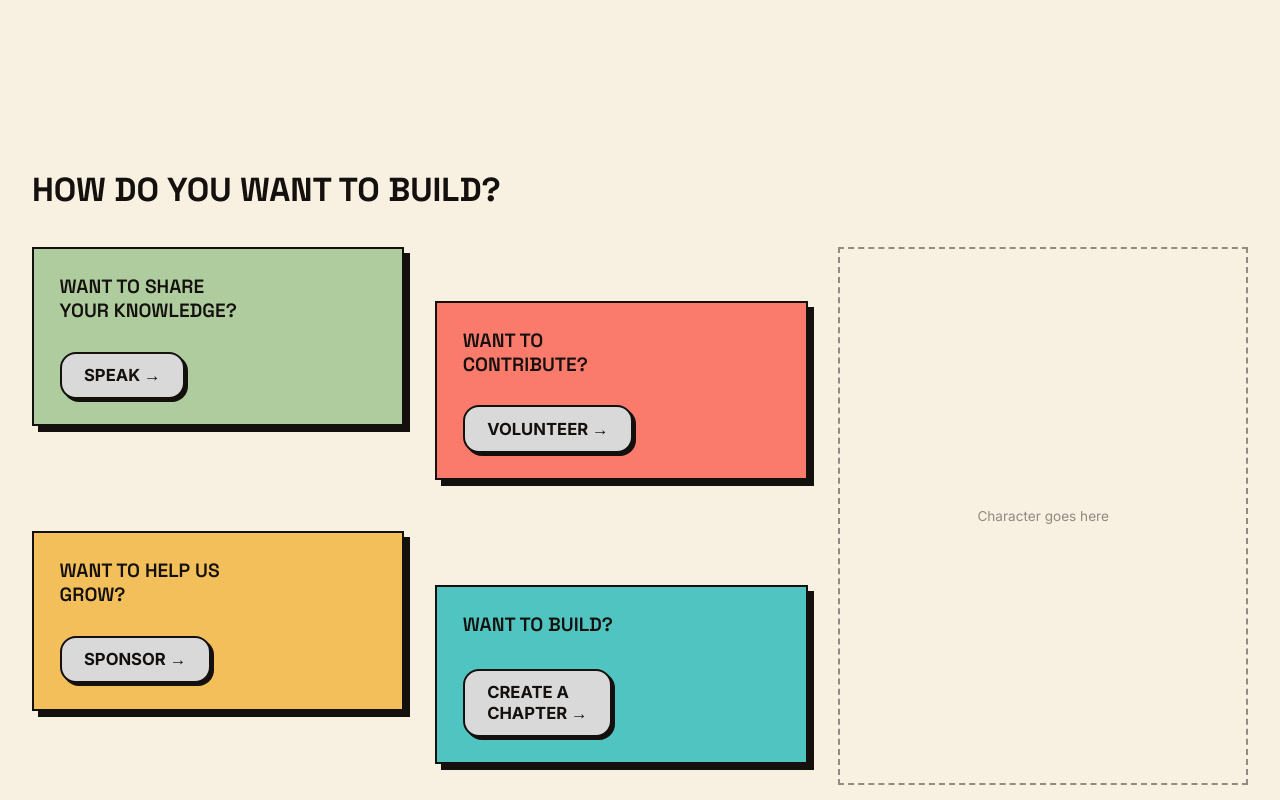
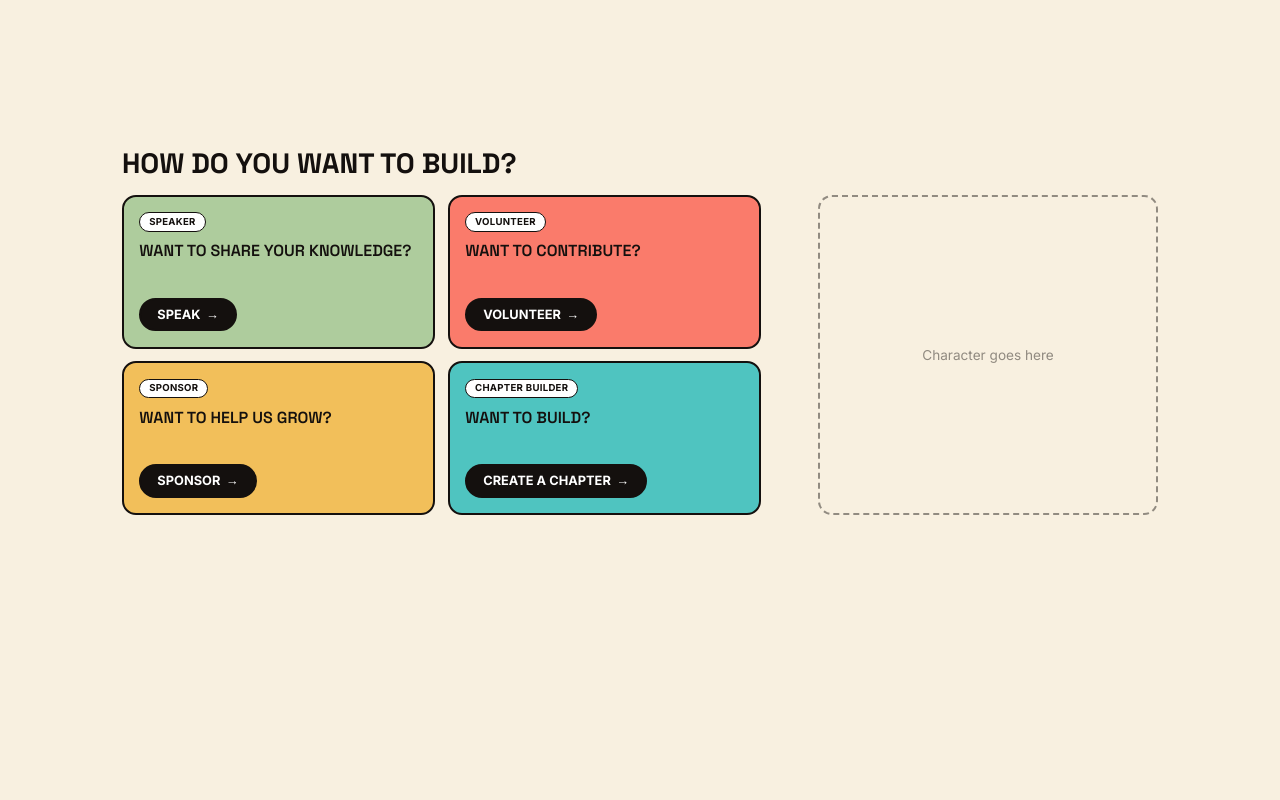
Before and after one commit to renisha18/sheBuildsTN, a React (Vite) app: page /#home in a window 1280 px wide. Shown: the part 1980-2780 px from the top of the page. Built offline with nearby package versions, Linux system fonts and the light colour scheme.

Commit message:
join us version 2

```diff
--- a/src/sections/joinus/joinuscontent.css
+++ b/src/sections/joinus/joinuscontent.css
@@ -1,49 +1,38 @@
-/* Join Us page. Reuses the site's tokens from index.css where they exist;
+/* Join Us section. Reuses the site's tokens from index.css where they exist;
    the fallbacks after each comma are the colours sampled from the Figma. */
 
 .join-us {
-  --join-container: var(--about-container, 1400px);
-  --stagger: clamp(2.5rem, 4.2vw, 4rem); /* how far the right-hand cards drop */
-  --join-gap: clamp(1.25rem, 2.4vw, 2.25rem);
+  --join-container: 1100px;
+  --join-gap: clamp(0.6rem, 1vw, 0.875rem);
   --ink: var(--color-ink, #111);
 }
 
 .join-us__inner {
   max-width: var(--join-container);
   margin: 0 auto;
-  padding: 3rem 2rem 3rem;
+  padding: 1.5rem 2rem 1.5rem;
 }
 
 .join-us__heading {
-  margin: 0 0 clamp(1.5rem, 3vw, 2.5rem);
-  font-size: clamp(1.4rem, 2.6vw, 2.25rem);
+  margin: 0 0 1rem;
+  font-size: clamp(1.25rem, 2.2vw, 1.75rem);
   font-weight: 800;
   line-height: 1.1;
   color: var(--ink);
 }
 
-/* ---------- Desktop: two staggered card columns + character column ---------- */
+/* ---------- Desktop: 2x2 cards on the left, character on the right ---------- */
 .join-us__layout {
   display: grid;
-  grid-template-columns: minmax(0, 1fr) minmax(0, 1fr) minmax(0, 1.1fr);
-  grid-template-rows: auto auto;
-  column-gap: var(--join-gap);
-  row-gap: var(--join-gap);
-  align-items: start;
+  grid-template-columns: minmax(0, 1.75fr) minmax(0, 1fr);
+  column-gap: clamp(1rem, 2.5vw, 2rem);
+  align-items: stretch;
 }
 
-/* Explicit placement keeps DOM order 1-2-3-4 for mobile and screen readers */
-.join-card--speak     { grid-column: 1; grid-row: 1; }
-.join-card--volunteer { grid-column: 2; grid-row: 1; }
-.join-card--sponsor   { grid-column: 1; grid-row: 2; }
-.join-card--chapter   { grid-column: 2; grid-row: 2; }
-
-/* Right-hand cards sit lower. The negative bottom margin cancels the push in the
-   row height, so row 2 on the left doesn't get pulled down with it. */
-.join-card--volunteer,
-.join-card--chapter {
-  margin-top: var(--stagger);
-  margin-bottom: calc(-1 * var(--stagger));
+.join-us__cards {
+  display: grid;
+  grid-template-columns: repeat(2, minmax(0, 1fr));
+  gap: var(--join-gap);
 }
 
 /* ---------- Card ---------- */
@@ -51,144 +40,142 @@
   display: flex;
   flex-direction: column;
   align-items: flex-start;
-  justify-content: space-between;
-  gap: 1.25rem;
+  gap: 0.6rem;
   box-sizing: border-box;
-  min-height: clamp(9.5rem, 14vw, 14rem);
-  padding: clamp(1.1rem, 2vw, 1.75rem);
+  min-height: clamp(9rem, 12vw, 11rem);  /* the main height control */
+  padding: clamp(0.75rem, 1.2vw, 1rem);
   background: var(--card-color);
   color: var(--ink);
   border: 2px solid var(--ink);
-  box-shadow: 6px 6px 0 var(--ink);
+  border-radius: 0.875rem;
   transition: transform 0.15s ease, box-shadow 0.15s ease;
+}
+
+.join-card__tag {
+  padding: 0.15rem 0.55rem;
+  background: #fff;
+  border: 1.5px solid var(--ink);
+  border-radius: 999px;
+  font-size: 0.6rem;
+  font-weight: 700;
+  letter-spacing: 0.03em;
+  line-height: 1.3;
 }
 
 .join-card__title {
   margin: 0;
-  font-size: clamp(0.95rem, 1.5vw, 1.35rem);
+  font-size: clamp(0.9rem, 1.25vw, 1.1rem);
   font-weight: 600;
   line-height: 1.25;
-  white-space: pre-line;
   color: var(--ink);
 }
 
-/* ---------- Button ---------- */
+/* ---------- Button (pinned to the bottom of the card) ---------- */
 .join-card__button {
+  display: inline-flex;
+  align-items: center;
+  gap: 0.35rem;
+  margin-top: auto;
+  padding: 0.45rem 1rem;
+  background: var(--ink);
+  color: #fff;
+  border: 2px solid var(--ink);
+  border-radius: 999px;
+  font-size: clamp(0.75rem, 1vw, 0.9rem);
+  font-weight: 700;
+  line-height: 1.2;
+  text-decoration: none;
+  transition: transform 0.15s ease;
+}
+.join-card__arrow {
   display: inline-block;
-  padding: 0.7rem 1.4rem;
-  background: var(--join-button, #d9d9d9);
-  color: var(--ink);
-  border: 2px solid var(--ink);
-  border-radius: 1rem;
-  box-shadow: 3px 3px 0 var(--ink);
-  font-size: clamp(0.9rem, 1.3vw, 1.15rem);
-  font-weight: 700;
-  line-height: 1.25;
-  text-decoration: none;
-  white-space: pre-line; /* lets "CREATE A / CHAPTER" wrap on two lines */
-  transition: transform 0.15s ease, box-shadow 0.15s ease;
+  transition: transform 0.15s ease;
 }
 
 /* ---------- Subtle hover / focus ---------- */
 .join-card:hover,
 .join-card:focus-within {
-  transform: translate(-3px, -3px);
-  box-shadow: 9px 9px 0 var(--ink);
-}
-.join-card__button:hover {
-  transform: translate(-1px, -1px);
+  transform: translate(-2px, -2px);
   box-shadow: 4px 4px 0 var(--ink);
 }
+.join-card__button:hover .join-card__arrow {
+  transform: translateX(3px);
+}
 .join-card__button:active {
-  transform: translate(2px, 2px);
-  box-shadow: 1px 1px 0 var(--ink);
+  transform: translateY(1px);
 }
 .join-card__button:focus-visible {
   outline: 3px solid var(--ink);
   outline-offset: 3px;
 }
 
-/* ---------- Character space ---------- */
+/* ---------- Character space ----------
+   Height follows the card grid beside it (it never makes the section taller). */
 .join-us-character {
-  grid-column: 3;
-  grid-row: 1 / span 2;
-  align-self: end;
-  justify-self: center;
+  position: relative;
+  align-self: stretch;
+  justify-self: end;
   width: 100%;
-  max-width: 420px;
-  height: clamp(20rem, 42vw, 37rem);
+  max-width: 340px;
+  min-height: 0;
+}
+.join-us-character > * {
+  position: absolute;
+  inset: 0;
 }
 .join-us-character img {
   display: block;
   width: 100%;
   height: 100%;
   object-fit: contain;
-  object-position: bottom center;
+  object-position: bottom right;
 }
 /* Delete this block (and the placeholder div) once the real image is in */
 .join-us-character__placeholder {
   display: grid;
   place-items: center;
-  width: 100%;
-  height: 100%;
   border: 2px dashed var(--ink);
+  border-radius: 0.875rem;
   font-size: 0.85rem;
   text-align: center;
   opacity: 0.45;
 }
 
-/* ---------- Mobile: single column, slight stagger, character below ---------- */
+/* ---------- Mobile: single column, character below ---------- */
 @media (max-width: 800px) {
-  .join-us {
-    --stagger: 0px;
-  }
   .join-us__inner {
-    padding: 2rem 1rem 2.5rem;
+    padding: 1.25rem 1rem 1.5rem;
   }
 
   .join-us__layout {
     grid-template-columns: minmax(0, 1fr);
-    grid-template-rows: none;
-    row-gap: 1.5rem;
+    row-gap: 1rem;
   }
 
-  .join-card--speak,
-  .join-card--volunteer,
-  .join-card--sponsor,
-  .join-card--chapter {
-    grid-column: 1;
-    grid-row: auto;
-    margin: 0;
-    min-height: 9rem;
-    box-shadow: 5px 5px 0 var(--ink);
+  .join-us__cards {
+    grid-template-columns: minmax(0, 1fr);
   }
 
-  /* keeps a hint of the desktop stagger without causing overflow */
-  .join-card--volunteer,
-  .join-card--chapter {
-    margin-left: 1.5rem;
+  .join-card {
+    min-height: 8.5rem;
   }
-  .join-card--speak,
-  .join-card--sponsor {
-    margin-right: 1.5rem;
-  }
+  .join-card__title  { font-size: 1rem; }
+  .join-card__button { font-size: 0.85rem; }
 
-  .join-card__title  { font-size: 1.1rem; }
-  .join-card__button { font-size: 1rem; }
-
+  /* No cards beside it on mobile, so it needs its own height */
   .join-us-character {
-    grid-column: 1;
-    grid-row: auto;
-    max-width: 320px;
-    height: 22rem;
-    margin-top: 0.5rem;
+    justify-self: center;
+    max-width: 260px;
+    height: 15rem;
   }
 }
 
 @media (prefers-reduced-motion: reduce) {
   .join-card,
-  .join-card__button { transition: none; }
+  .join-card__button,
+  .join-card__arrow { transition: none; }
   .join-card:hover,
   .join-card:focus-within,
-  .join-card__button:hover { transform: none; }
+  .join-card__button:hover .join-card__arrow,
+  .join-card__button:active { transform: none; }
 }
--- a/src/sections/joinus/joinuscontent.jsx
+++ b/src/sections/joinus/joinuscontent.jsx
@@ -1,35 +1,37 @@
 import "./JoinUsContent.css";
 // import character from "../../assets/join-us-character.png"; // add this later
 
-// "\n" is a line break (CSS: white-space: pre-line). Change `href` to your real routes,
-// or swap <a> for React Router's <Link to=...> if you use it.
+// Change `href` to real routes when those pages exist.
 const actions = [
-  { id: "speak",     color: "var(--join-green, #aecc9d)",  title: "WANT TO SHARE\nYOUR KNOWLEDGE?", cta: "SPEAK",             href: "#speak" },
-  { id: "volunteer", color: "var(--join-coral, #fa7b6b)",  title: "WANT TO\nCONTRIBUTE?",           cta: "VOLUNTEER",         href: "#volunteer" },
-  { id: "sponsor",   color: "var(--join-yellow, #f2bf5a)", title: "WANT TO HELP US\nGROW?",         cta: "SPONSOR",           href: "#sponsor" },
-  { id: "chapter",   color: "var(--join-teal, #4fc4c0)",   title: "WANT TO BUILD?",                 cta: "CREATE A\nCHAPTER", href: "#chapter" },
+  { id: "speak",     color: "var(--join-green, #aecc9d)",  tag: "SPEAKER",         title: "WANT TO SHARE YOUR KNOWLEDGE?", cta: "SPEAK",            href: "#join" },
+  { id: "volunteer", color: "var(--join-coral, #fa7b6b)",  tag: "VOLUNTEER",       title: "WANT TO CONTRIBUTE?",           cta: "VOLUNTEER",        href: "#join" },
+  { id: "sponsor",   color: "var(--join-yellow, #f2bf5a)", tag: "SPONSOR",         title: "WANT TO HELP US GROW?",         cta: "SPONSOR",          href: "#join" },
+  { id: "chapter",   color: "var(--join-teal, #4fc4c0)",   tag: "CHAPTER BUILDER", title: "WANT TO BUILD?",                cta: "CREATE A CHAPTER", href: "#join" },
 ];
 
 export default function JoinUsContent() {
   return (
     <section className="join-us__inner" aria-labelledby="join-us-heading">
-      <h1 id="join-us-heading" className="join-us__heading">
+      <h2 id="join-us-heading" className="join-us__heading">
         HOW DO YOU WANT TO BUILD?
-      </h1>
+      </h2>
 
       <div className="join-us__layout">
+        <div className="join-us__cards">
           {actions.map((a) => (
             <article
               key={a.id}
-            className={`join-card join-card--${a.id}`}
+              className="join-card"
               style={{ "--card-color": a.color }}
             >
-            <h2 className="join-card__title">{a.title}</h2>
+              <span className="join-card__tag">{a.tag}</span>
+              <h3 className="join-card__title">{a.title}</h3>
               <a className="join-card__button" href={a.href}>
-              {a.cta} <span aria-hidden="true">→</span>
+                {a.cta} <span className="join-card__arrow" aria-hidden="true">→</span>
               </a>
             </article>
           ))}
+        </div>
 
         {/* Reserved space for the character.
             To add it: replace the placeholder <div> with
```
Lines whose indentation alone changed are shown as unchanged.
